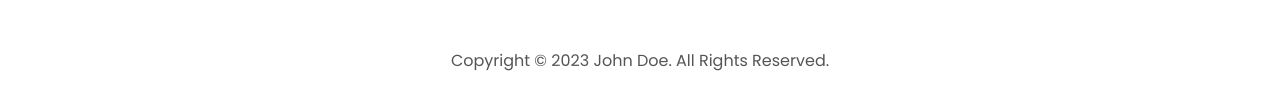
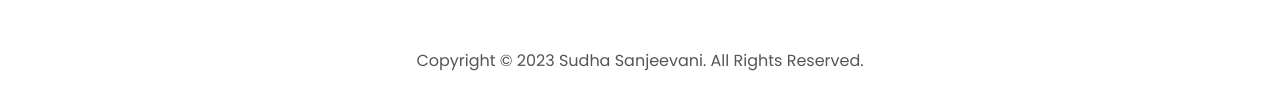
Before and after one commit to tachiba-kanade/vanila-personal-portfolio, a plain HTML site: page index.html in a window 1280 px wide. Shown: the part 4566-4676 px from the top of the page. Drawn offline with Linux system fonts and the light colour scheme.

Commit message:
Update index.html

```diff
--- a/index.html
+++ b/index.html
@@ -375,7 +375,7 @@
           </ul>
         </div>
       </nav>
-      <p>Copyright &#169; 2023 John Doe. All Rights Reserved.</p>
+      <p>Copyright &#169; 2023 Sudha Sanjeevani. All Rights Reserved.</p>
     </footer>
     <script src="script.js"></script>
   </body>
```
